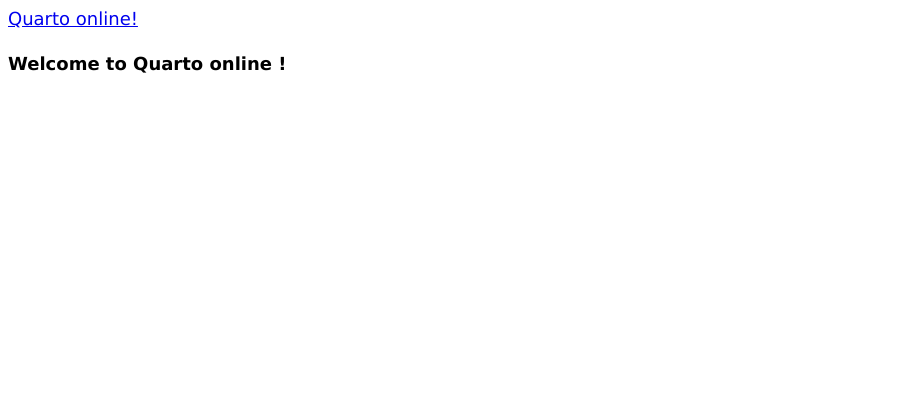
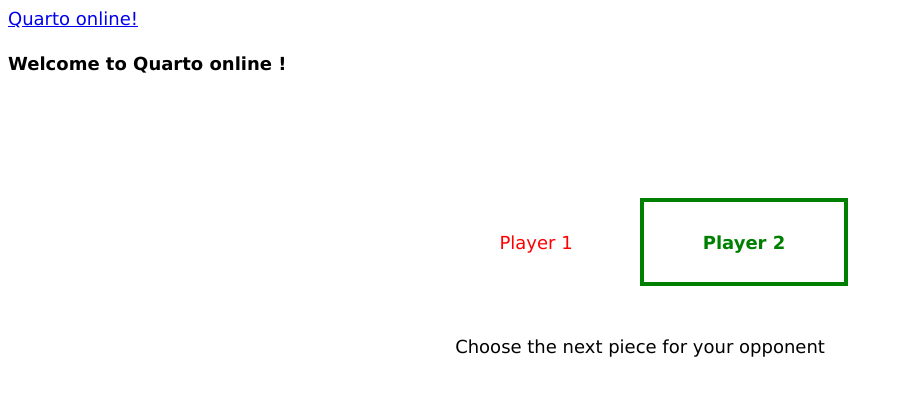
Before and after one commit to marmelab/quarto-symfony, a Symfony app: template quarto/templates/game.html.twig in a window 1280 px wide. Shown: the top 396 px of the page, without its empty margins (0-903 px from the left). Run offline with Twig, Linux system fonts and the light colour scheme; the template is opened without the code that fills it, so the values that code supplies are empty; some libraries are stand-ins or nearby versions.

Commit message:
full display

```diff
--- a/quarto/public/styles/main.css
+++ b/quarto/public/styles/main.css
@@ -1,5 +1,5 @@
 body {
-    font-family: Verdana;
+    font-family: Verdana,sans-serif, monospace;
     font-size: 18px;
 }
 
@@ -15,19 +15,28 @@ body {
     width: 50px;
     text-align: center;
     border-style: solid;
-    border-width: 2px;
+    border-width: 4px;
     border-color: white;
+    border-radius: 10px;
 }
 
 .default-box:hover {
-    opacity: 40%;
+    cursor: pointer;
+    opacity: 0.4;
 }
 
 .grid-box {
+    background-color: rgb(129, 228, 231);
+}
+
+.grid-box.filled {
+    opacity: 1;
+    cursor: initial;
     background-color: cadetblue;
 }
 
 .pieces-row {
+    margin-top: 50px;
     display: flex;
     flex-direction: row;
 }
@@ -36,6 +45,54 @@ body {
     background-color: antiquewhite;
 }
 
-.piece-box .selected {
+.piece-box.selected {
     border-color: green;
 }
+
+.piece-box.used {
+    opacity: 0.3;
+    cursor: initial;
+    background-color: darkred;
+}
+
+
+.players-name {
+    display: flex;
+    flex-direction: row;
+}
+
+.default-player {
+    padding-top: 30px;
+    margin-top: 50px;
+    width : 200px;
+    height : 50px;
+    text-align: center;
+    border-style: solid;
+    border-width: 4px;
+    border-color: white;
+}
+
+.default-player.active {
+    font-weight: bold;
+    color:green;
+    border-color: green;
+}
+
+.default-player:not(.active) {
+    color:red;
+}
+
+.players-phase {
+    margin-top: 50px;
+    text-align: center;
+}
+
+.board {
+    display: flex;
+    flex-direction:column;
+    -ms-flex-align: center;
+	-webkit-align-items: center;
+	-webkit-box-align: center;
+
+	align-items: center;
+}
--- a/quarto/templates/game.html.twig
+++ b/quarto/templates/game.html.twig
@@ -8,10 +8,16 @@
 {% block content %}
   <div class="board">
     <div>
-      {% include 'grid.html.twig' with {'grid': game.grid} %}
+      {% include 'grid.html.twig' with {'grid': game.getGrid()} %}
     </div>
     <div>
-      {% include 'pieces.html.twig' with {'pieces': pieces} %}
+      {% include 'pieces.html.twig' with {'pieces': pieces, 'pieceSelected' : game.getSelectedPiece()} %}
+    </div>
+    <div>
+      {% include 'players.html.twig' with {'playerOneTurn': game.getIsPlayerOneTurn(),
+        'pieceSelected' : game.getSelectedPiece(),
+        'player1Name' : 'Player 1 ',
+        'player2Name' : 'Player 2' } %}
     </div>
   </div>
 {% endblock %}
--- a/quarto/templates/grid.html.twig
+++ b/quarto/templates/grid.html.twig
@@ -2,7 +2,7 @@
   {% for row in grid %}
     <div class="grid-row">
       {% for value in row %}
-          <div class="default-box grid-box z-depth-1">
+          <div class="default-box grid-box {{ value != '.' ? 'filled' : '' }} z-depth-1">
               <span class="grid-box-value">{{value}}</span>
           </div>
       {% endfor %}
--- a/quarto/templates/pieces.html.twig
+++ b/quarto/templates/pieces.html.twig
@@ -1,6 +1,6 @@
 <div class="pieces-row">
   {% for piece in pieces %}
-    <div class="default-box piece-box z-depth-1">
+    <div class="default-box piece-box {{ piece.used ? 'used' : '' }} {{ piece.id == pieceSelected ? 'selected' : '' }} z-depth-1">
         <span class="piece-value">{{piece.id}}</span>
     </div>
   {% endfor %}
--- /dev/null
+++ b/quarto/templates/players.html.twig
@@ -0,0 +1,17 @@
+<div class="players">
+  <div class="players-name">
+      <div class="default-player {{ playerOneTurn ? 'active' : '' }} z-depth-1">
+          <span class="player-value">{{player1Name}}</span>
+      </div>
+      <div class="default-player {{ playerOneTurn == false ? 'active' : '' }} z-depth-1">
+          <span class="player-value">{{player2Name}}</span>
+      </div>
+  </div>
+  <div class="players-phase">
+    {% if (pieceSelected > 0) %}
+      <span class="phase-value">Place your piece on the board</span>
+    {% else %}
+      <span class="phase-value">Choose the next piece for your opponent</span>
+    {% endif %}
+  </div>
+</div>
```
